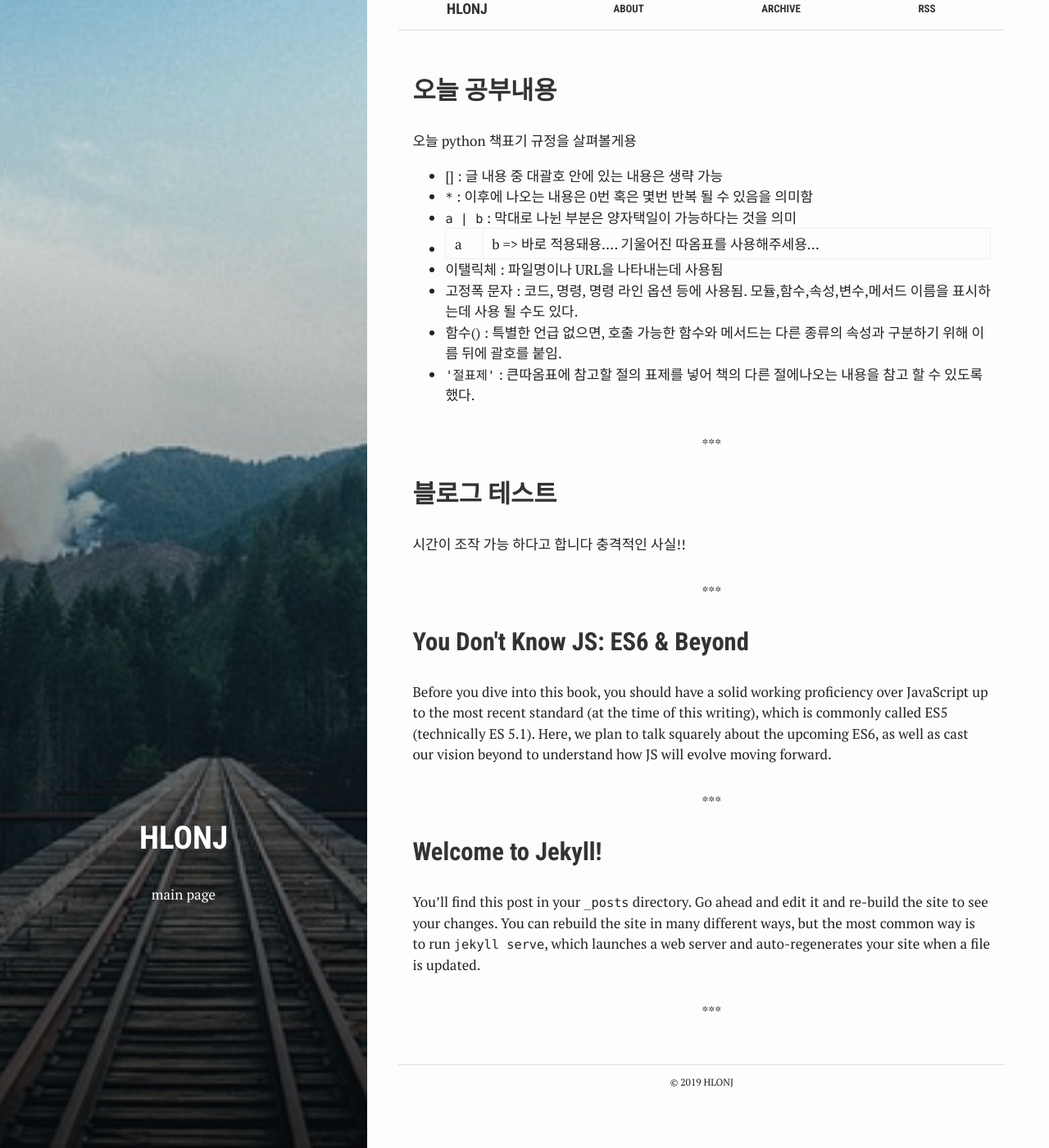
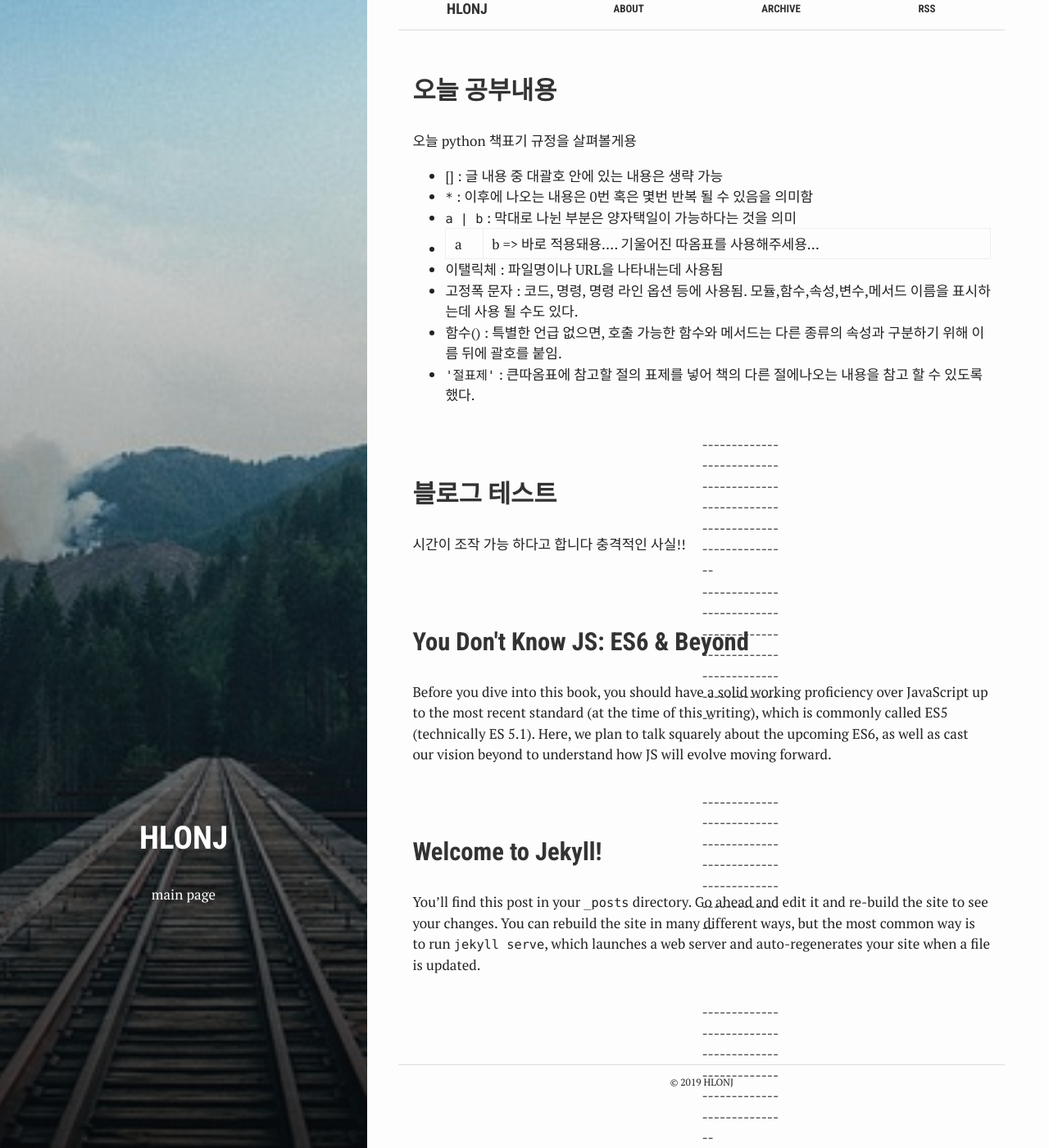
Before and after one commit to hlonj/github.io, a Jekyll site: the page built from index.html, in a window 1280 px wide and 1400 px high, scrolled down 14 px. Shown: the whole window at 82% size. Built offline with Jekyll 4.4.1, drawn with Linux system fonts in a browser that asks for light colours.

Commit message:
design alter

```diff
--- a/assets/_sass/_layout.scss
+++ b/assets/_sass/_layout.scss
@@ -197,7 +197,7 @@ main {
 .index-page {
   position: relative;
   &:after {
-    content: "***";
+    content: "--------------------------------------------------------------------------------";
     position: absolute;
     margin-top: 1em;
     width: 100px;
```
